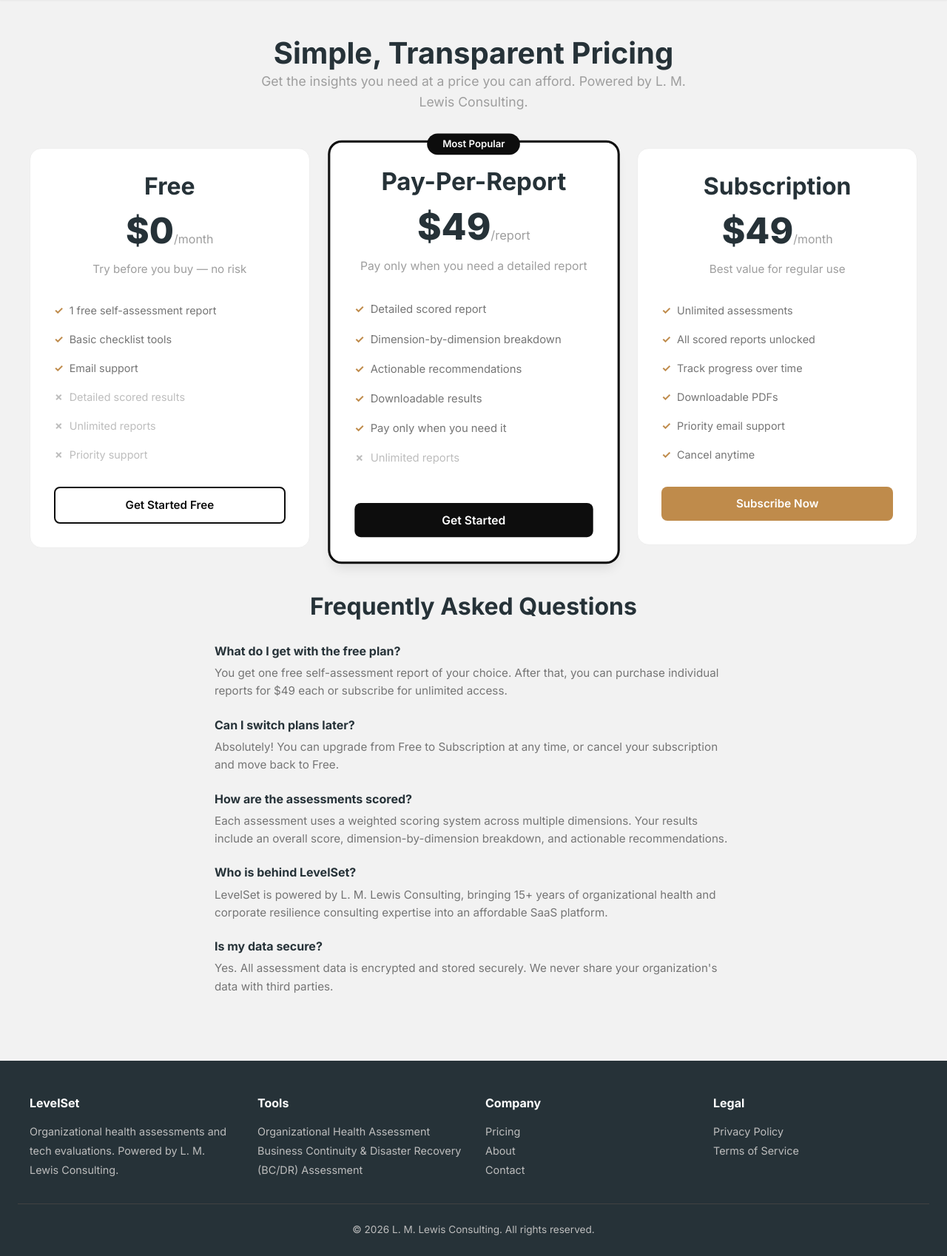
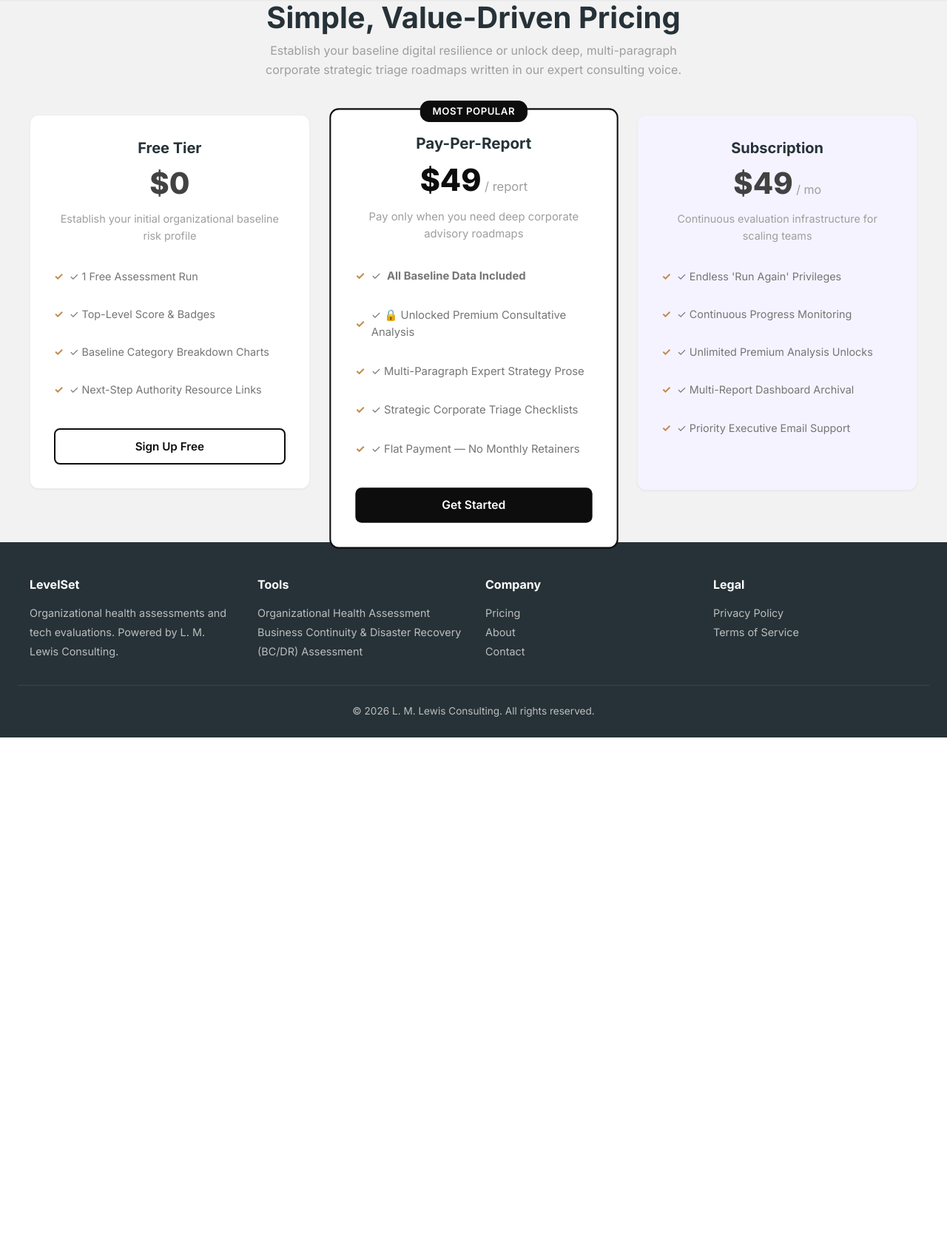
Before and after one commit to lmlewis1776/LevelSet, a Flask app: page /pricing in a window 1280 px wide. Shown: the part 64-1762 px from the top of the page at 74% size. After the commit the page ends 1061 px from the top, so only its background shows below. Run offline with Flask 3, Linux system fonts and the light colour scheme; some libraries are stand-ins or nearby versions.

Commit message:
Update pricing.html
Updated wording to match updated offerings.

```diff
--- a/templates/pricing.html
+++ b/templates/pricing.html
@@ -1,47 +1,51 @@
 {% extends "base.html" %}
+
 {% block title %}Pricing — LevelSet{% endblock %}
 
 {% block content %}
-<section class="section" style="padding-top: 3rem;">
+<section class="pricing-section">
     <div class="container">
-        <div class="section-title">
-            <h1>Simple, Transparent Pricing</h1>
-            <p>Get the insights you need at a price you can afford. Powered by L. M. Lewis Consulting.</p>
+
+        <div class="pricing-header" style="text-align: center; margin-bottom: 3rem;">
+            <h1>Simple, Value-Driven Pricing</h1>
+            <p style="color: var(--gray-500); max-width: 600px; margin: 0.5rem auto 0 auto;">
+                Establish your baseline digital resilience or unlock deep, multi-paragraph corporate strategic triage roadmaps written in our expert consulting voice.
+            </p>
         </div>
-        <div class="pricing-grid" style="margin-bottom: 3rem;">
-            <div class="pricing-card">
-                <h2>Free</h2>
-                <div class="price">$0<span>/month</span></div>
-                <p class="description">Try before you buy — no risk</p>
-                <ul class="pricing-features">
-                    <li>1 free self-assessment report</li>
-                    <li>Basic checklist tools</li>
-                    <li>Email support</li>
-                    <li class="disabled">Detailed scored results</li>
-                    <li class="disabled">Unlimited reports</li>
-                    <li class="disabled">Priority support</li>
+
+        <div class="pricing-grid" style="display: grid; grid-template-columns: repeat(auto-fit, minmax(300px, 1fr)); gap: 2rem; align-items: start;">
+
+            <!-- FREE CARD -->
+            <div class="pricing-card" style="background: var(--white); border: 1px solid var(--gray-200); border-radius: var(--radius-lg); padding: 2rem; box-shadow: var(--shadow-sm);">
+                <h3>Free Tier</h3>
+                <div class="price" style="font-size: 2.5rem; font-weight: 800; color: var(--text); margin: 1rem 0;">$0</div>
+                <p class="description" style="color: var(--gray-500); font-size: 0.9rem; margin-bottom: 1.5rem;">Establish your initial organizational baseline risk profile</p>
+                <ul class="pricing-features" style="list-style: none; padding: 0; margin: 0 0 2rem 0; display: flex; flex-direction: column; gap: 0.75rem; color: var(--gray-600); font-size: 0.95rem;">
+                    <li>✓ 1 Free Assessment Run</li>
+                    <li>✓ Top-Level Score & Badges</li>
+                    <li>✓ Baseline Category Breakdown Charts</li>
+                    <li>✓ Next-Step Authority Resource Links</li>
                 </ul>
                 {% if current_user.is_authenticated %}
-                    <p style="color: var(--gray-500); font-size:0.9rem;">You're on the Free plan</p>
+                    <a href="/dashboard" class="btn btn-outline" style="width:100%; display: block; text-align: center;">Go to Dashboard</a>
                 {% else %}
-                    <a href="/signup" class="btn btn-outline" style="width:100%;">Get Started Free</a>
+                    <a href="/signup" class="btn btn-outline" style="width:100%; display: block; text-align: center;">Sign Up Free</a>
                 {% endif %}
             </div>
 
-            <div class="pricing-card featured">
-                <div class="pricing-badge">Most Popular</div>
-                <h2>Pay-Per-Report</h2>
-                <div class="price">$49<span>/report</span></div>
-                <p class="description">Pay only when you need a detailed report</p>
-                <ul class="pricing-features">
-                    <li>Detailed scored report</li>
-                    <li>Dimension-by-dimension breakdown</li>
-                    <li>Actionable recommendations</li>
-                    <li>Downloadable results</li>
-                    <li>Pay only when you need it</li>
-                    <li class="disabled">Unlimited reports</li>
+            <!-- PAY-PER-REPORT CARD (FEATURED) -->
+            <div class="pricing-card featured" style="background: var(--white); border: 2px solid var(--primary); border-radius: var(--radius-lg); padding: 2rem; position: relative; box-shadow: var(--shadow-md);">
+                <div class="pricing-badge" style="position: absolute; top: -12px; left: 50%; transform: translateX(-50%); background: var(--primary); color: white; padding: 0.25rem 1rem; border-radius: 12px; font-size: 0.8rem; font-weight: 600; text-transform: uppercase; letter-spacing: 0.5px;">Most Popular</div>
+                <h3>Pay-Per-Report</h3>
+                <div class="price" style="font-size: 2.5rem; font-weight: 800; color: var(--primary); margin: 1rem 0;">$49<span style="font-size: 1rem; font-weight: 400; color: var(--gray-500);"> / report</span></div>
+                <p class="description" style="color: var(--gray-500); font-size: 0.9rem; margin-bottom: 1.5rem;">Pay only when you need deep corporate advisory roadmaps</p>
+                <ul class="pricing-features" style="list-style: none; padding: 0; margin: 0 0 2rem 0; display: flex; flex-direction: column; gap: 0.75rem; color: var(--gray-600); font-size: 0.95rem;">
+                    <li>✓ <strong>All Baseline Data Included</strong></li>
+                    <li>✓ 🔒 Unlocked Premium Consultative Analysis</li>
+                    <li>✓ Multi-Paragraph Expert Strategy Prose</li>
+                    <li>✓ Strategic Corporate Triage Checklists</li>
+                    <li>✓ Flat Payment — No Monthly Retainers</li>
                 </ul>
-                <!-- Live Pay-Per-Report PayPal Engine Integration -->
                 {% if current_user.is_authenticated %}
                     {% if request.args.get('report_id') %}
                         <p style="font-size:0.85rem; color:#16a34a; font-weight:600; margin-top: 1rem; margin-bottom: 0.5rem; text-align:center;">
@@ -52,67 +56,35 @@
                         <a href="/dashboard" class="btn btn-primary" style="width:100%; display: block; text-align: center; margin-top: 1rem;">Get Started (Pay-Per-Report)</a>
                     {% endif %}
                 {% else %}
-                    <a href="/signup" class="btn btn-primary" style="width:100%; margin-top: 1rem;">Get Started</a>
+                    <a href="/signup" class="btn btn-primary" style="width:100%; margin-top: 1rem; display: block; text-align: center;">Get Started</a>
                 {% endif %}
             </div>
 
-            <div class="pricing-card">
-                <h2>Subscription</h2>
-                <div class="price">$49<span>/month</span></div>
-                <p class="description">Best value for regular use</p>
-                <ul class="pricing-features">
-                    <li>Unlimited assessments</li>
-                    <li>All scored reports unlocked</li>
-                    <li>Track progress over time</li>
-                    <li>Downloadable PDFs</li>
-                    <li>Priority email support</li>
-                    <li>Cancel anytime</li>
+            <!-- SUBSCRIPTION CARD -->
+            <div class="pricing-card" style="background: #F5F3FF; border: 1px solid var(--gray-200); border-radius: var(--radius-lg); padding: 2rem; box-shadow: var(--shadow-sm);">
+                <h3>Subscription</h3>
+                <div class="price" style="font-size: 2.5rem; font-weight: 800; color: var(--text); margin: 1rem 0;">$49<span style="font-size: 1rem; font-weight: 400; color: var(--gray-500);"> / mo</span></div>
+                <p class="description" style="color: var(--gray-500); font-size: 0.9rem; margin-bottom: 1.5rem;">Continuous evaluation infrastructure for scaling teams</p>
+                <ul class="pricing-features" style="list-style: none; padding: 0; margin: 0 0 2rem 0; display: flex; flex-direction: column; gap: 0.75rem; color: var(--gray-600); font-size: 0.95rem;">
+                    <li>✓ Endless 'Run Again' Privileges</li>
+                    <li>✓ Continuous Progress Monitoring</li>
+                    <li>✓ Unlimited Premium Analysis Unlocks</li>
+                    <li>✓ Multi-Report Dashboard Archival</li>
+                    <li>✓ Priority Executive Email Support</li>
                 </ul>
-                {% if current_user.is_authenticated %}
-                    {% if current_user.plan == 'subscription' %}
-                        <p style="color: var(--secondary); font-weight:600;">✓ You're subscribed!</p>
-                    {% else %}
-                        <div id="paypal-button-container" data-paypal-button="upgrade" data-amount="49.00"></div>
-                    {% endif %}
+                {% if current_user.plan == 'subscription' %}
+                    <p style="color: var(--secondary); font-weight: 600; text-align: center; margin-top: 1rem;">✓ Active On Your Plan</p>
                 {% else %}
-                    <a href="/signup" class="btn btn-secondary" style="width:100%;">Subscribe Now</a>
+                    <div id="paypal-button-container-upgrade" data-paypal-button="upgrade" data-amount="49.00" style="margin-top: 1rem;"></div>
                 {% endif %}
             </div>
+
         </div>
 
-        <!-- FAQ -->
-        <div style="max-width: 700px; margin: 0 auto;">
-            <h2 style="text-align:center; margin-bottom: 2rem;">Frequently Asked Questions</h2>
-
-            <div style="margin-bottom: 1.5rem;">
-                <h4 style="font-size:1rem; margin-bottom:0.5rem;">What do I get with the free plan?</h4>
-                <p style="color:var(--gray-600); font-size:0.95rem;">You get one free self-assessment report of your choice. After that, you can purchase individual reports for $49 each or subscribe for unlimited access.</p>
-            </div>
-
-            <div style="margin-bottom: 1.5rem;">
-                <h4 style="font-size:1rem; margin-bottom:0.5rem;">Can I switch plans later?</h4>
-                <p style="color:var(--gray-600); font-size:0.95rem;">Absolutely! You can upgrade from Free to Subscription at any time, or cancel your subscription and move back to Free.</p>
-            </div>
-
-            <div style="margin-bottom: 1.5rem;">
-                <h4 style="font-size:1rem; margin-bottom:0.5rem;">How are the assessments scored?</h4>
-                <p style="color:var(--gray-600); font-size:0.95rem;">Each assessment uses a weighted scoring system across multiple dimensions. Your results include an overall score, dimension-by-dimension breakdown, and actionable recommendations.</p>
-            </div>
-
-            <div style="margin-bottom: 1.5rem;">
-                <h4 style="font-size:1rem; margin-bottom:0.5rem;">Who is behind LevelSet?</h4>
-                <p style="color:var(--gray-600); font-size:0.95rem;">LevelSet is powered by L. M. Lewis Consulting, bringing 15+ years of organizational health and corporate resilience consulting expertise into an affordable SaaS platform.</p>
-            </div>
-
-            <div style="margin-bottom: 1.5rem;">
-                <h4 style="font-size:1rem; margin-bottom:0.5rem;">Is my data secure?</h4>
-                <p style="color:var(--gray-600); font-size:0.95rem;">Yes. All assessment data is encrypted and stored securely. We never share your organization's data with third parties.</p>
-            </div>
-        </div>
     </div>
 </section>
 {% endblock %}
 
 {% block extra_scripts %}
-<script src="https://www.paypal.com/sdk/js?client-id=AauqNq8xPGUgJfp50zkRQSw5wBAPTyybLmTlPkDejgQFEAbm6eVvPi-Y8eGn61aQv-NrZuLo4Ty5w1-W&currency=USD" data-sdk-integration-source="button-factory"></script>
+<script src="https://paypal.com" data-sdk-integration-source="button-factory"></script>
 {% endblock %}
```
